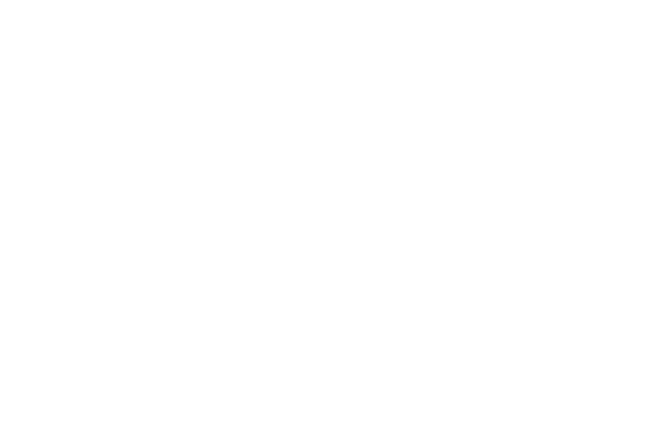
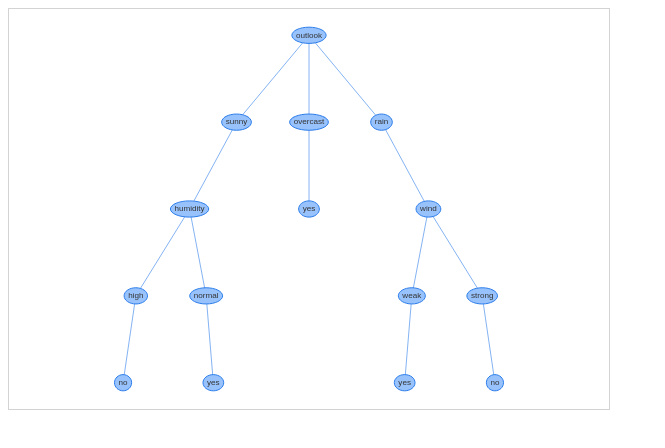
Before and after one commit to rafaellcoellho/id3-algorithm, a plain HTML site: page src/index.html in a window 1280 px wide. Shown: the whole page, without its empty margins (0-665 px from the left). Drawn offline with Linux system fonts and the light colour scheme.

Commit message:
Mario me salvou e resolver o problema xD

```diff
--- a/src/index.html
+++ b/src/index.html
@@ -5,9 +5,12 @@
   <meta charset="utf-8" />
   <title>ID3</title>
   <meta name="viewport" content="width=device-width, initial-scale=1">
+  <link href="vis-4.21.0/vis.min.css" rel="stylesheet" type="text/css" />
 </head>
 
 <body>
+  <div id="graph" style="width: 600px;height: 400px;border: 1px solid lightgray;"></div>
+  <script src="vis-4.21.0/vis.min.js"></script>
   <script src="dataset.js"></script>
   <script src="id3.js"></script>
   <script src="main.js"></script>
--- a/src/main.js
+++ b/src/main.js
@@ -1,2 +1,41 @@
 const result = id3(datasetExample, attributeNames)
 console.log(result)
+
+let nodes = []
+let edges = []
+
+function buildGraphFromObject(tree, previusId) {
+  for (const key in tree) {
+    let id_node = 'id' + key
+    nodes.push({ id: id_node, label: key })
+    if (previusId !== undefined) {
+      edges.push({ from: previusId, to: id_node })
+    }
+    if (typeof tree[key] !== 'string') {
+      buildGraphFromObject(tree[key], id_node)
+    } else {
+      id_node = 'id' + tree[key] + key
+      nodes.push({ id: id_node, label: tree[key] })
+      edges.push({ from: 'id' + key, to: id_node })
+    }
+  }
+}
+
+buildGraphFromObject(result)
+console.log(nodes,edges)
+
+var container = document.getElementById('graph');
+
+var data = {
+    nodes: new vis.DataSet(nodes),
+    edges: new vis.DataSet(edges)
+};
+var options = {
+  layout: {
+    hierarchical: {
+      sortMethod: 'directed'
+    }
+  }
+};
+
+var network = new vis.Network(container, data, options);
```
Also changed, not shown: src/vis-4.21.0/vis.min.css (added), src/vis-4.21.0/vis.min.js (added).
